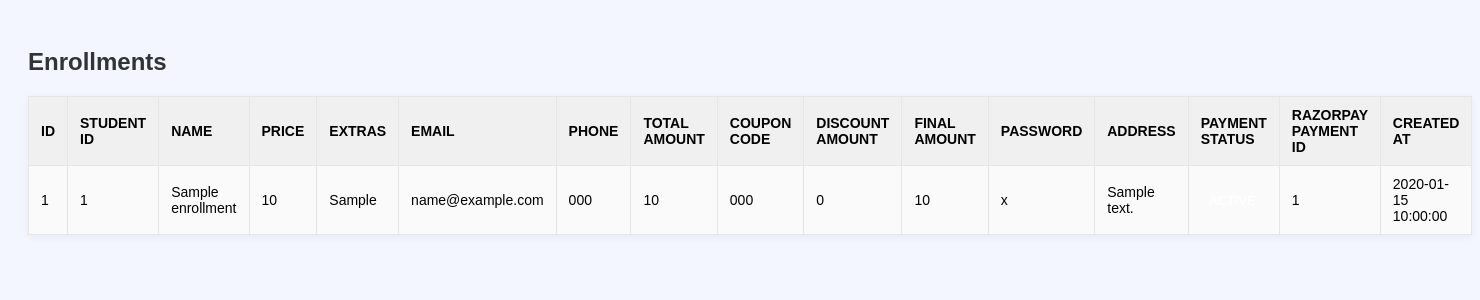
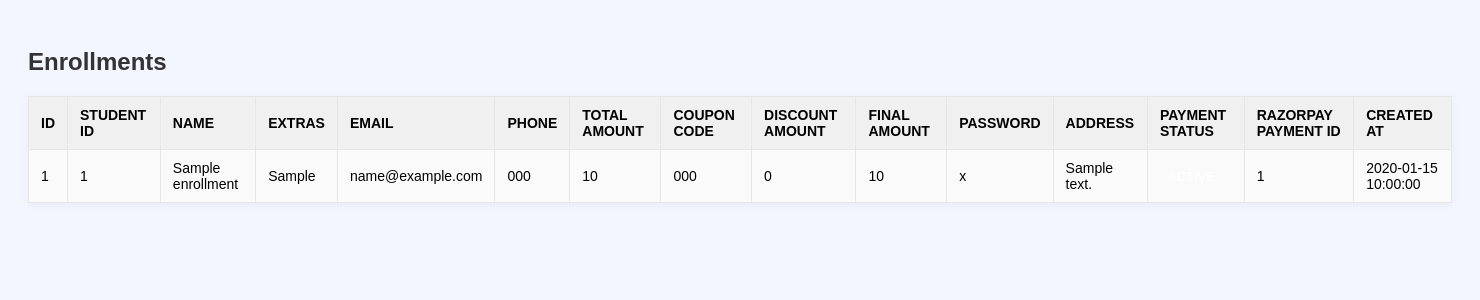
Before and after one commit to CodeSleek00/Faiz_computer_institute, a PHP site: page /o-level/admin_custom_enrollment.php in a window 1480 px wide. Shown: the top 300 px of the page. Run offline with PHP 8.4, Linux system fonts and the light colour scheme; tables that the repository leaves empty or names only in its code hold one stand-in row (values such as "Sample post").

Commit message:
Update admin_custom_enrollment.php

```diff
--- a/o-level/admin_custom_enrollment.php
+++ b/o-level/admin_custom_enrollment.php
@@ -60,7 +60,6 @@ tr:hover{
     <th>ID</th>
     <th>Student ID</th>
     <th>Name</th>
-    <th>Price</th>
     <th>Extras</th>
     <th>Email</th>
     <th>Phone</th>
@@ -80,7 +79,6 @@ tr:hover{
     <td><?= $r['id'] ?></td>
     <td><?= htmlspecialchars($r['student_id']) ?></td>
     <td><?= htmlspecialchars($r['name']) ?></td>
-    <td><?= htmlspecialchars($r['price']) ?></td>
     <td><?= htmlspecialchars($r['extras']) ?></td>
     <td><?= htmlspecialchars($r['email']) ?></td>
     <td><?= htmlspecialchars($r['phone']) ?></td>
```
